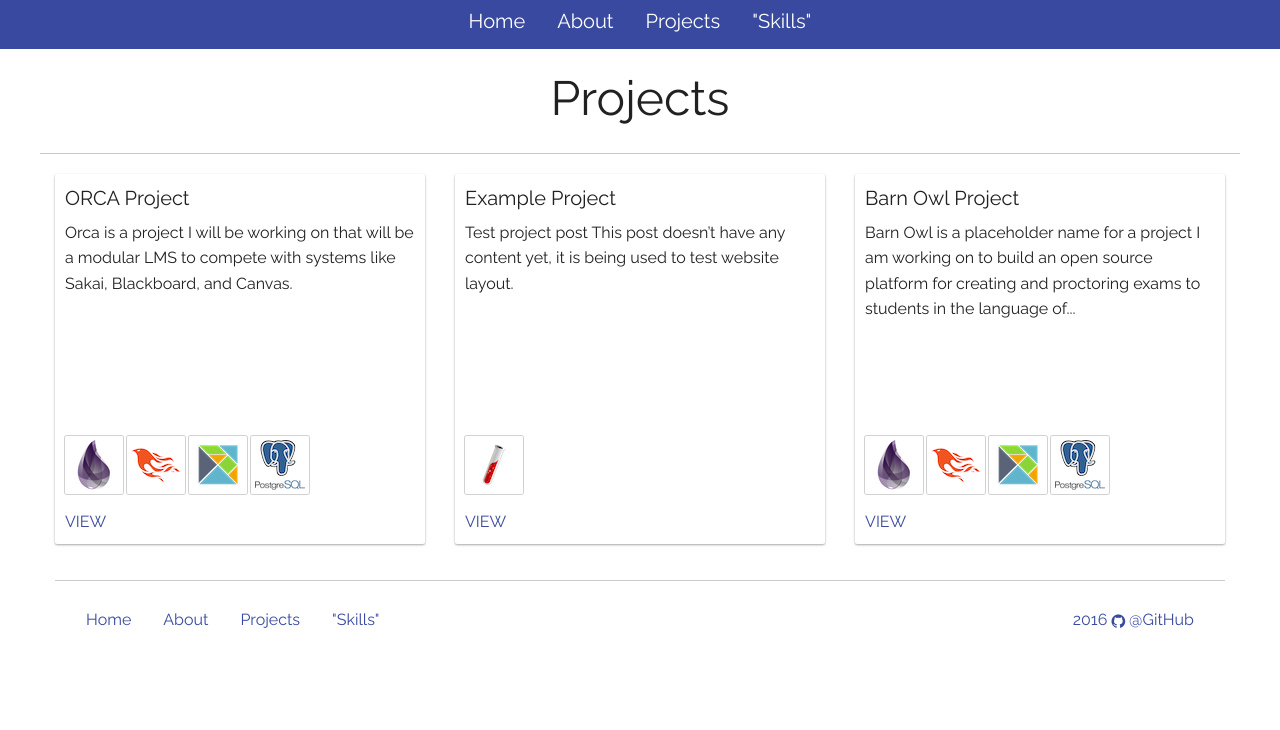
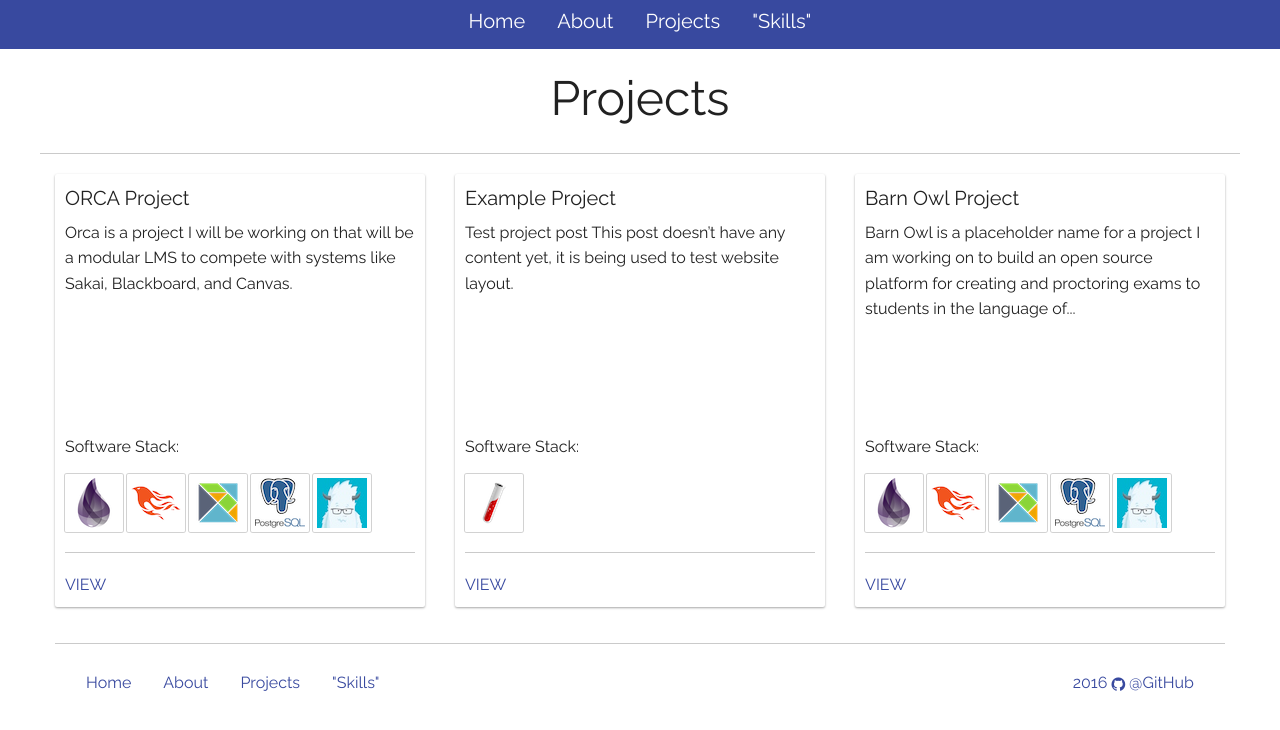
Before and after one commit to torleif-nielsen/torleif-nielsen.github.io, a Jekyll site: the page built from projects.html, in a window 1280 px wide. Shown: the top 730 px of the page. Built offline with Jekyll 4.4.1, drawn with Linux system fonts in a browser that asks for light colours; nearby versions of some CDN libraries.

Commit message:
Fine tune project cards

```diff
--- a/projects.html
+++ b/projects.html
@@ -17,11 +17,14 @@ description: I made some things.
           <p class="project-blurb">
             {{ project.content | strip_html | truncatewords: 30}}
           </p>
+          <p>
+            <h6>Software Stack:</h6>
+          </p>
           {% for tech in project.tech %}
             {% assign loopindex = forloop.index %}
             <a data-open="{{ tech }}{{ loopindex }}">
               <span data-tooltip aria-haspopup="true" class="has-tip top borderless" data-disable-hover="false" tabindex="{{ loopindex }}" title="{{ tech | capitalize }}">
-                <img src="/img/software/{{ tech }}-medium.png" class="thumbnail" alt="{{ tech }}">
+                <img src="/img/software/{{ tech }}-medium.png" class="thumbnail" style="margin-bottom: 0px;" alt="{{ tech }}">
               </span>
             </a>
             <div class="reveal text-center" id="{{ tech }}{{ loopindex }}" data-reveal>
@@ -36,6 +39,7 @@ description: I made some things.
           <!-- <img src="/img/software/elixir-lang-medium.png" class="thumbnail" alt="Elixir Lang"> -->
         </div>
         <div class="">
+          <hr>
           <a href="{{ project.url }}" class="">VIEW</a>
         </div>
       </div>
```
Also changed, not shown: _posts/projects/2016-08-10-barn-owl.md (+1 -0 lines), _posts/projects/2016-08-13-orca.md (+1 -0 lines), img/software/foundation-medium.png (renamed from img/software/foundation-medium.jpeg).
